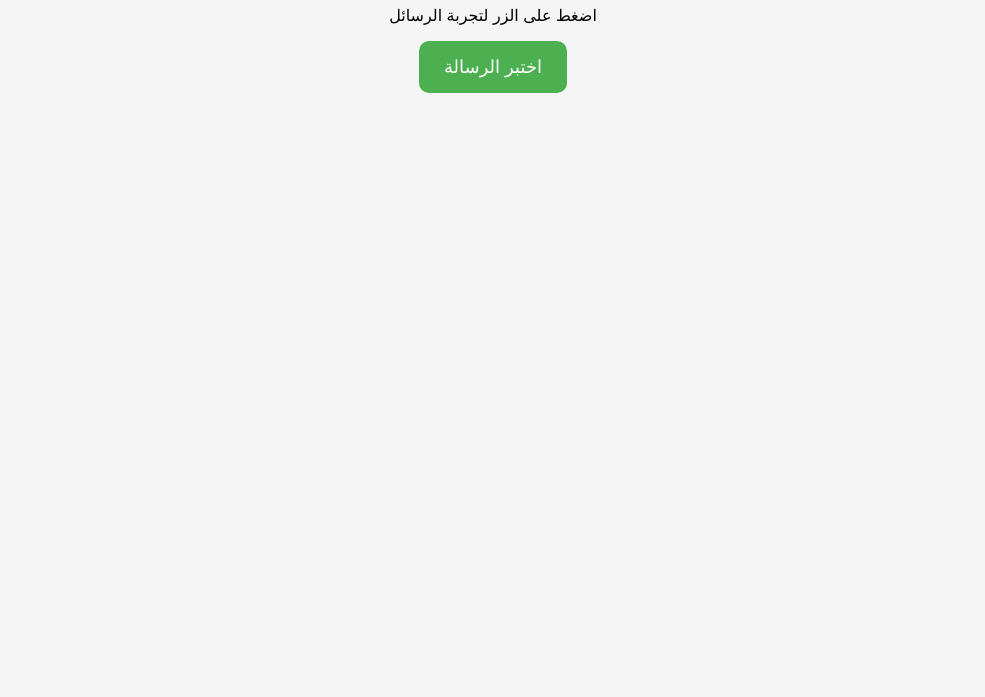
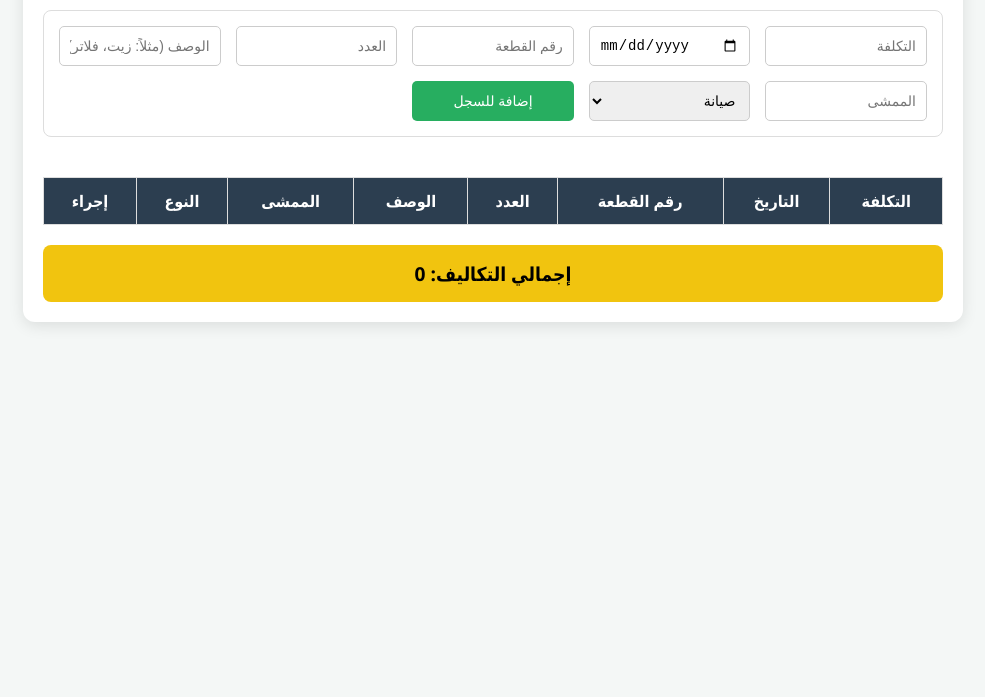
Before and after one commit to cxx7/Html2Apk, a website: page www/index.html in a window 1280 px wide. Shown: the part 103-800 px from the top of the page, without its empty margins (147-1132 px from the left). Drawn offline with Linux system fonts and the light colour scheme.

Commit message:
Update index.html

```diff
--- a/www/index.html
+++ b/www/index.html
@@ -1,41 +1,196 @@
 <!DOCTYPE html>
-<html lang="ar">
+<html lang="ar" dir="rtl">
 <head>
     <meta charset="UTF-8">
     <meta name="viewport" content="width=device-width, initial-scale=1.0">
-<title>اختبار برنامجي</title>
+    <title>متابع صيانة السيارة</title>
     <style>
+        :root {
+            --primary-color: #2c3e50;
+            --accent-color: #3498db;
+            --success-color: #27ae60;
+            --danger-color: #e74c3c;
+            --bg-color: #f4f7f6;
+        }
+
         body {
-    font-family: Arial, sans-serif;
-    background-color: #f5f5f5;
+            font-family: 'Segoe UI', Tahoma, Geneva, Verdana, sans-serif;
+            background-color: var(--bg-color);
+            margin: 0;
+            padding: 20px;
+        }
+
+        .container {
+            max-width: 900px;
+            margin: auto;
+            background: white;
+            padding: 20px;
+            border-radius: 12px;
+            box-shadow: 0 4px 15px rgba(0,0,0,0.1);
+        }
+
+        h2 { text-align: center; color: var(--primary-color); }
+
+        .form-group {
+            display: grid;
+            grid-template-columns: repeat(auto-fit, minmax(150px, 1fr));
+            gap: 15px;
+            margin-bottom: 20px;
+            padding: 15px;
+            border: 1px solid #ddd;
+            border-radius: 8px;
+        }
+
+        input, select, button {
+            padding: 10px;
+            border: 1px solid #ccc;
+            border-radius: 5px;
+            font-size: 14px;
+        }
+
+        button {
+            cursor: pointer;
+            background-color: var(--success-color);
+            color: white;
+            border: none;
+            transition: 0.3s;
+        }
+
+        button:hover { opacity: 0.8; }
+
+        .table-container { overflow-x: auto; }
+
+        table {
+            width: 100%;
+            border-collapse: collapse;
+            margin-top: 20px;
+        }
+
+        th, td {
+            border: 1px solid #ddd;
+            padding: 12px;
             text-align: center;
-    margin-top: 50px;
         }
-button {
-    padding: 15px 25px;
-    font-size: 18px;
-    cursor: pointer;
-    border: none;
-    border-radius: 10px;
-    background-color: #4CAF50;
-    color: white;
+
+        th { background-color: var(--primary-color); color: white; }
+
+        .total-box {
+            margin-top: 20px;
+            padding: 15px;
+            background: #f1c40f;
+            text-align: center;
+            font-weight: bold;
+            font-size: 1.2em;
+            border-radius: 8px;
         }
-button:hover {
-    background-color: #45a049;
-}
+
+        .delete-btn { background-color: var(--danger-color); padding: 5px 10px; }
+
+        /* ألوان الحالات مثل الصورة */
+        .type-maintenance { color: #d35400; font-weight: bold; }
+        .type-addition { color: #2980b9; font-weight: bold; }
     </style>
 </head>
 <body>
 
-<h1>مرحبا بك في اختبار برنامجي</h1>
-<p>اضغط على الزر لتجربة الرسائل</p>
+<div class="container">
+    <h2>📋 سجل صيانة السيارة</h2>
 
-<button onclick="showMessage()">اختبر الرسالة</button>
+    <div class="form-group">
+        <input type="number" id="cost" placeholder="التكلفة">
+        <input type="date" id="date">
+        <input type="text" id="partNo" placeholder="رقم القطعة">
+        <input type="number" id="quantity" placeholder="العدد">
+        <input type="text" id="desc" placeholder="الوصف (مثلاً: زيت، فلاتر)">
+        <input type="number" id="mileage" placeholder="الممشى">
+        <select id="type">
+            <option value="صيانة">صيانة</option>
+            <option value="إضافة">إضافة</option>
+        </select>
+        <button onclick="addData()">إضافة للسجل</button>
+    </div>
+
+    <div class="table-container">
+        <table id="maintTable">
+            <thead>
+                <tr>
+                    <th>التكلفة</th>
+                    <th>التاريخ</th>
+                    <th>رقم القطعة</th>
+                    <th>العدد</th>
+                    <th>الوصف</th>
+                    <th>الممشى</th>
+                    <th>النوع</th>
+                    <th>إجراء</th>
+                </tr>
+            </thead>
+            <tbody id="tableBody">
+                </tbody>
+        </table>
+    </div>
+
+    <div class="total-box" id="totalCost">
+        إجمالي التكاليف: 0
+    </div>
+</div>
 
 <script>
-function showMessage() {
-    alert("تم اختبار البرنامج بنجاح! ✅");
+    let maintenanceData = JSON.parse(localStorage.getItem('carLog')) || [];
+
+    function addData() {
+        const entry = {
+            id: Date.now(),
+            cost: document.getElementById('cost').value || 0,
+            date: document.getElementById('date').value || '-',
+            partNo: document.getElementById('partNo').value || '-',
+            quantity: document.getElementById('quantity').value || '-',
+            desc: document.getElementById('desc').value || '-',
+            mileage: document.getElementById('mileage').value || '-',
+            type: document.getElementById('type').value
+        };
+
+        maintenanceData.push(entry);
+        saveAndRender();
+        clearInputs();
     }
+
+    function deleteData(id) {
+        maintenanceData = maintenanceData.filter(item => item.id !== id);
+        saveAndRender();
+    }
+
+    function saveAndRender() {
+        localStorage.setItem('carLog', JSON.stringify(maintenanceData));
+        const tbody = document.getElementById('tableBody');
+        tbody.innerHTML = '';
+        let total = 0;
+
+        maintenanceData.forEach(item => {
+            total += parseFloat(item.cost);
+            const row = `
+                <tr>
+                    <td style="background-color: ${item.cost > 500 ? '#ffcccc' : '#e6fffa'}">${item.cost}</td>
+                    <td>${item.date}</td>
+                    <td>${item.partNo}</td>
+                    <td>${item.quantity}</td>
+                    <td>${item.desc}</td>
+                    <td>${item.mileage}</td>
+                    <td class="${item.type === 'صيانة' ? 'type-maintenance' : 'type-addition'}">${item.type}</td>
+                    <td><button class="delete-btn" onclick="deleteData(${item.id})">حذف</button></td>
+                </tr>
+            `;
+            tbody.innerHTML += row;
+        });
+
+        document.getElementById('totalCost').innerText = `إجمالي التكاليف: ${total}`;
+    }
+
+    function clearInputs() {
+        document.querySelectorAll('input').forEach(input => input.value = '');
+    }
+
+    // عرض البيانات عند فتح التطبيق
+    saveAndRender();
 </script>
 
 </body>
```
Lines whose indentation alone changed are shown as unchanged.
